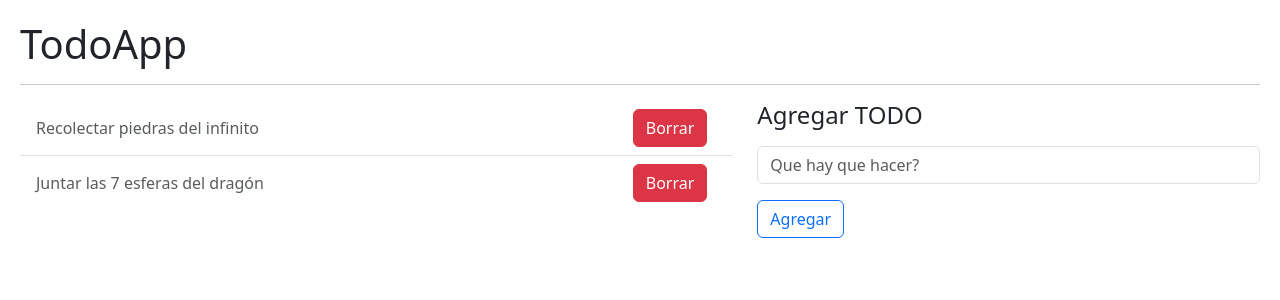
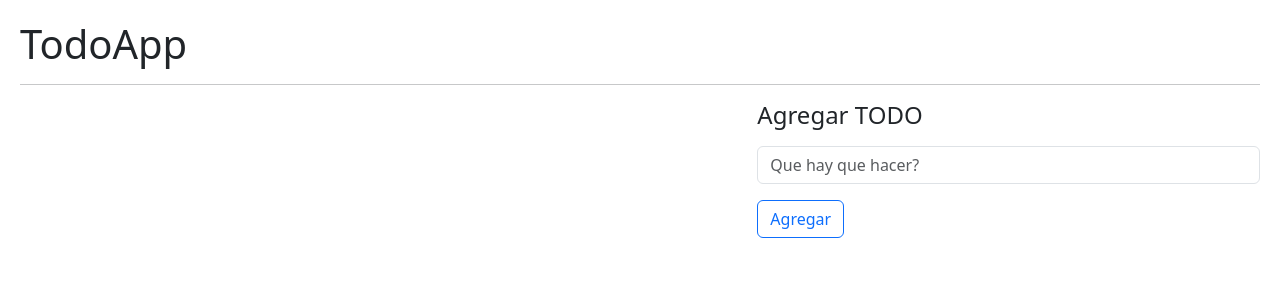
Before and after one commit to ValentinZurita/Hooks, a React (Vite) app: page / in a window 1280 px wide. Shown: the top 300 px of the page. Built offline with nearby package versions, Linux system fonts and the light colour scheme.

Commit message:
Agregando local storage para los todos

```diff
--- a/src/08-useReducer/TodoApp.jsx
+++ b/src/08-useReducer/TodoApp.jsx
@@ -3,25 +3,29 @@ import { useReducer } from 'react'
 import { todoReducer } from './todoReducer'
 import { TodoList } from './TodoList'
 import { TodoForm } from './TodoForm'
+import { use } from 'react'
+import { useEffect } from 'react'
 
-const initialState = [
-  {
-    id: new Date().getTime(),
-    description: 'Recolectar piedras del infinito',
-    done: false,
-  },
-  {
-    id: new Date().getTime() + 1000,
-    description: 'Juntar las 7 esferas del dragón',
-    done: false,
-  },
-]
+const init = () => {
+  return JSON.parse(localStorage.getItem('todos')) || []
+}
+
+const initialState = []
 
 export const TodoApp = () => {
-  const [todos, dispacthTodo] = useReducer(todoReducer, initialState)
+  const [todos, dispacthTodo] = useReducer(todoReducer, initialState, init)
+
+
+  useEffect(() => {
+    localStorage.setItem('todos', JSON.stringify(todos))
+  }, [todos])
 
   const handlenewTodo = (newTodo) => {
-    console.log('newTodo', newTodo)
+    dispacthTodo({
+      type: 'add',
+      payload: newTodo,
+    })
+
   }
 
   return (
--- a/src/08-useReducer/todoReducer.js
+++ b/src/08-useReducer/todoReducer.js
@@ -1,7 +1,8 @@
+
 export const todoReducer = (initialState = [], action) => {
   switch (action.type) {
-    case 'ABC':
-      throw new Error('Action.type: ABC, Not yet implemented')
+    case 'add':
+      return [...initialState, action.payload];
 
     default:
       return initialState
```
